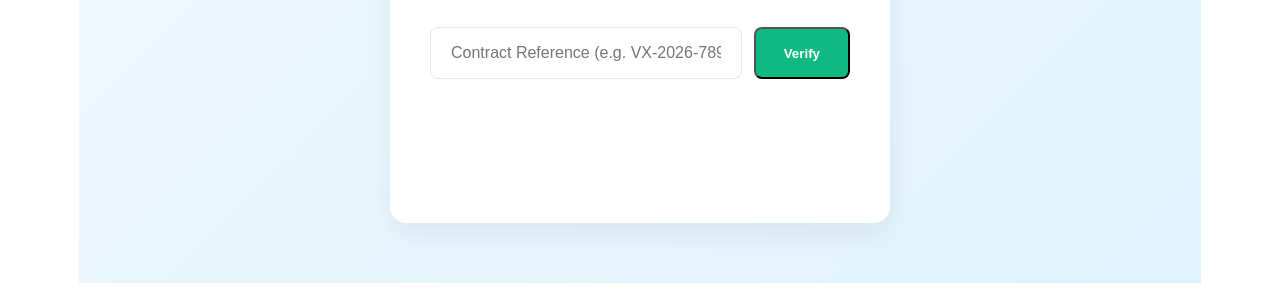
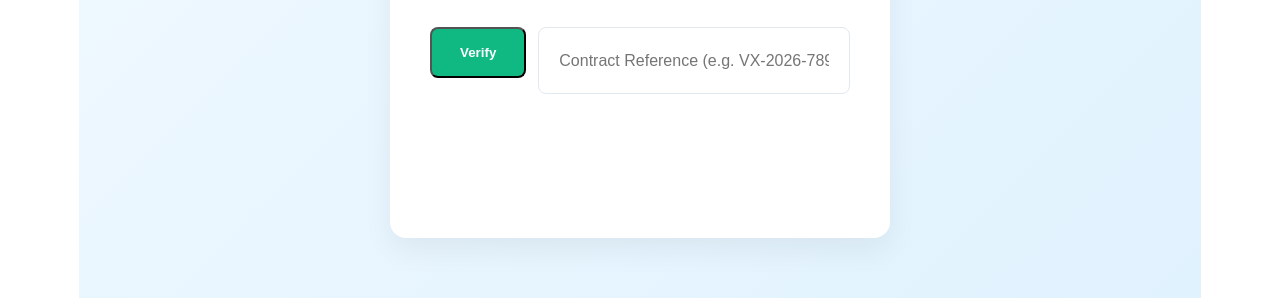
Before and after one commit to Vexara-global/Vexara-global-, a plain HTML site: page check.html in a window 1280 px wide. Shown: the part 351-656 px from the top of the page. Drawn offline with Linux system fonts and the light colour scheme.

Commit message:
Update check.html

```diff
--- a/check.html
+++ b/check.html
@@ -32,14 +32,15 @@
         <p>Enter the unique reference you received after submitting your request.</p>
 
         <form id="checkForm" class="check-form">
+  <button type="submit" class="btn primary" style="width: auto; margin-bottom: 16px;">Verify</button>
   <input
     type="text"
     id="reference"
     placeholder="Contract Reference (e.g. VX-2026-789)"
     autocomplete="off"
     required
+    style="width: 100%;"
   />
-          <button type="submit" class="btn primary">Verify</button>
         </form>
 
         <div id="result" class="result-box"></div>
```
Lines whose indentation alone changed are shown as unchanged.
